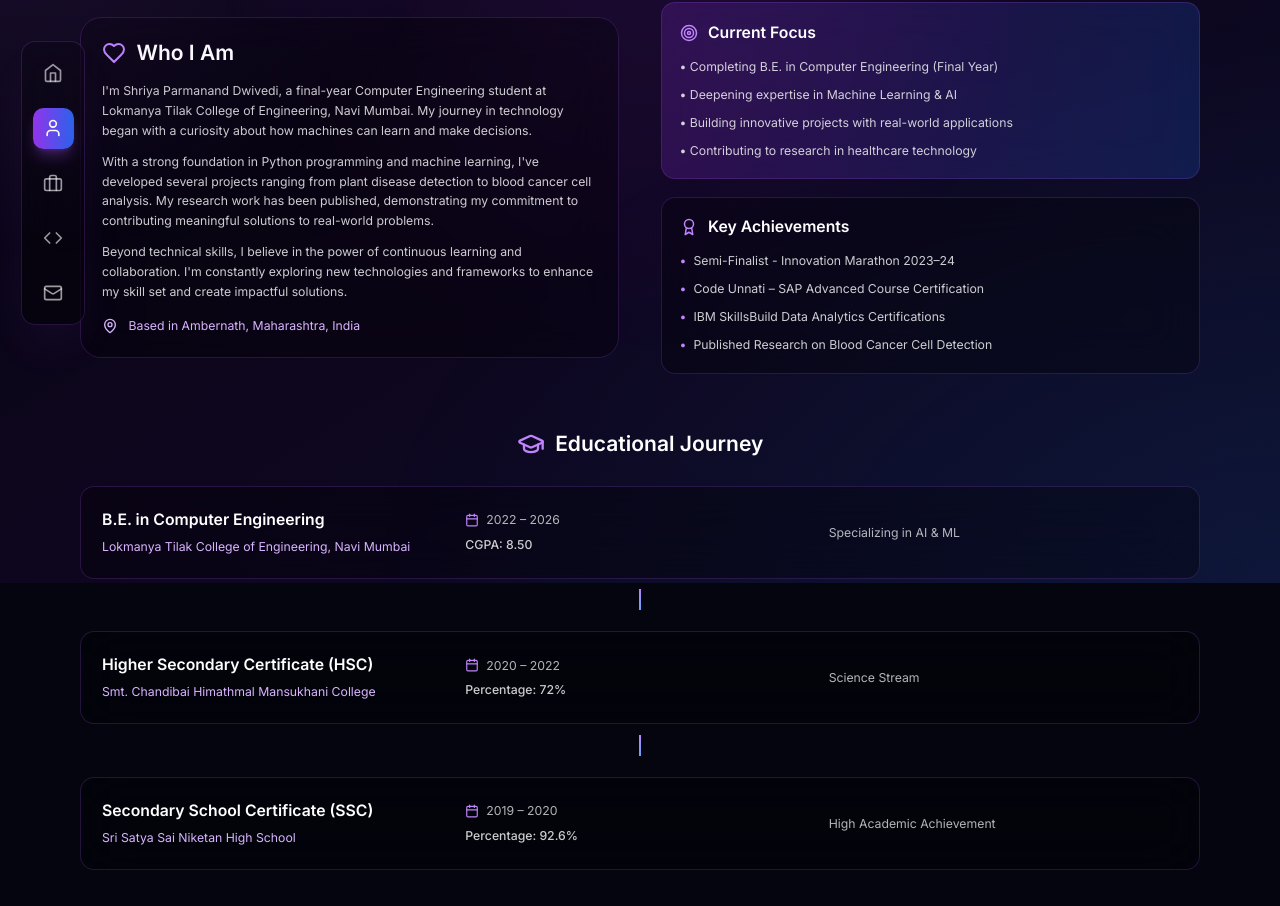
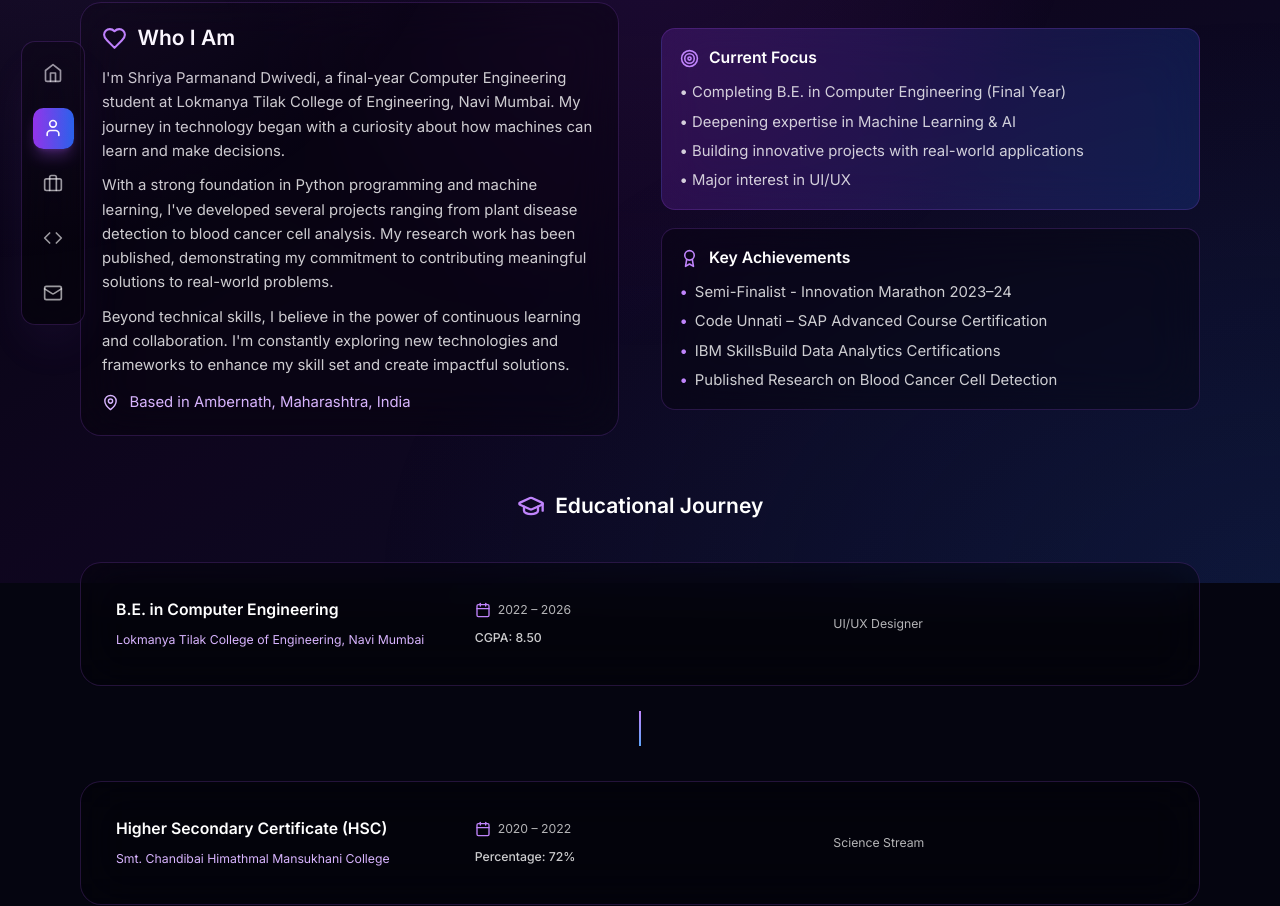
Before and after one commit to Shriyadwivedi1234/Shriya_Portfolio, a React (Vite) app: page /about in a window 1280 px wide. Shown: the part 217-1123 px from the top of the page. Built offline with nearby package versions, Linux system fonts and the light colour scheme.

Commit message:
fifth commit

```diff
--- a/src/pages/About.tsx
+++ b/src/pages/About.tsx
@@ -14,7 +14,7 @@ export function About() {
       institution: "Lokmanya Tilak College of Engineering, Navi Mumbai",
       period: "2022 – 2026",
       grade: "CGPA: 8.50",
-      focus: "Specializing in AI & ML"
+      focus: "UI/UX Designer"
     },
     {
       degree: "Higher Secondary Certificate (HSC)",
@@ -28,7 +28,7 @@ export function About() {
       institution: "Sri Satya Sai Niketan High School",
       period: "2019 – 2020",
       grade: "Percentage: 92.6%",
-      focus: "High Academic Achievement"
+      focus: "Learn. Explore. Prepare."
     }
   ];
 
@@ -48,7 +48,7 @@ export function About() {
           {/* Header */}
           <div className="text-center mb-12">
             <h1 className="text-3xl lg:text-5xl font-bold mb-4">
-              About <span className="bg-gradient-to-r from-purple-400 to-blue-400 bg-clip-text text-transparent">Me</span>
+              <span className="bg-gradient-to-r from-purple-400 to-blue-400 bg-clip-text text-transparent">About Me</span>
             </h1>
             <p className="text-lg text-white/70 max-w-3xl mx-auto leading-relaxed">
               A passionate Computer Engineering student specializing in AI & ML, with a strong foundation
@@ -61,10 +61,10 @@ export function About() {
             <div className="space-y-5">
               <div className="bg-black/30 backdrop-blur-xl rounded-3xl p-6 border border-purple-500/20">
               <h2 className="text-2xl font-semibold mb-4 flex items-center">
-                  <Heart className="mr-3 text-purple-400" size={24} />
+              <Heart className="mr-3 text-purple-400" size={25} />
               Who I Am
               </h2>
-                <div className="space-y-3 text-white/80 leading-relaxed text-base">
+              <div className="space-y-3 text-white/80 leading-relaxed text-[1.0625rem]">
               <p>
               I'm Shriya Parmanand Dwivedi, a final-year Computer Engineering student at
               Lokmanya Tilak College of Engineering, Navi Mumbai. My journey in technology
@@ -83,8 +83,8 @@ export function About() {
               </p>
               </div>
 
-                <div className="mt-4 flex items-center space-x-3 text-purple-300 text-base">
-                  <MapPin size={16} />
+              <div className="mt-4 flex items-center space-x-3 text-purple-300 text-[1.0625rem]">
+              <MapPin size={17} />
               <span>Based in Ambernath, Maharashtra, India</span>
               </div>
               </div>
@@ -95,26 +95,26 @@ export function About() {
               <div className="bg-gradient-to-r from-purple-600/20 to-blue-600/20 rounded-2xl p-5
                 border border-purple-500/20 backdrop-blur-xl">
               <h3 className="text-lg font-semibold mb-3 flex items-center">
-                  <Target className="mr-3 text-purple-400" size={18} />
+              <Target className="mr-3 text-purple-400" size={19} />
               Current Focus
               </h3>
-                <ul className="space-y-2 text-white/80 text-base">
+              <ul className="space-y-2 text-white/80 text-[1.0625rem]">
               <li>• Completing B.E. in Computer Engineering (Final Year)</li>
               <li>• Deepening expertise in Machine Learning & AI</li>
               <li>• Building innovative projects with real-world applications</li>
-                  <li>• Contributing to research in healthcare technology</li>
+              <li>• Major interest in UI/UX</li>
               </ul>
               </div>
 
               {/* Key Achievements */}
               <div className="bg-black/30 backdrop-blur-xl rounded-2xl p-5 border border-purple-500/20">
               <h3 className="text-lg font-semibold mb-3 flex items-center">
-                  <Award className="mr-3 text-purple-400" size={18} />
+              <Award className="mr-3 text-purple-400" size={19} />
               Key Achievements
               </h3>
               <ul className="space-y-2">
               {achievements.map((achievement, index) => (
-                    <li key={index} className="text-white/80 flex items-start text-base">
+              <li key={index} className="text-white/80 flex items-start text-[1.0625rem]">
                 <span className="text-purple-400 mr-2">•</span>
                 {achievement}
               </li>
@@ -125,36 +125,35 @@ export function About() {
             </div>
 
             {/* Education Section */}
-          <div className="mb-16">
-            <h2 className="text-2xl font-semibold text-center mb-8 flex items-center justify-center">
+            <div className="mb-24">
+              <h2 className="text-xl md:text-2xl font-semibold text-center mb-12 flex items-center justify-center text-white">
                 <GraduationCap className="mr-3 text-purple-400" size={28} />
                 Educational Journey
               </h2>
 
-            <div className="space-y-6">
+              <div className="space-y-10">
               {education.map((edu, index) => (
               <div key={index} className="relative">
-                  <div className="bg-black/30 backdrop-blur-xl rounded-2xl p-6 border border-purple-500/20
-                                hover:bg-black/40 transition-all duration-300">
-                    <div className="grid md:grid-cols-3 gap-4 items-center">
+              <div className="bg-black/30 backdrop-blur-xl rounded-3xl p-8 md:p-10 border border-purple-500/20 hover:bg-black/40 transition-all duration-300">
+              <div className="grid md:grid-cols-3 gap-8 items-center">
               <div>
-                        <h3 className="text-lg font-semibold text-white mb-1">{edu.degree}</h3>
-                        <p className="text-purple-300 text-base">{edu.institution}</p>
+              <h3 className="text-base md:text-lg font-semibold text-white mb-2">{edu.degree}</h3>
+              <p className="text-purple-300 text-sm md:text-base">{edu.institution}</p>
               </div>
-                      <div className="space-y-1">
-                        <div className="flex items-center text-white/70 text-base">
-                          <Calendar size={14} className="mr-2 text-purple-400" />
+              <div className="space-y-2">
+              <div className="flex items-center text-white/70 text-sm md:text-base">
+              <Calendar size={16} className="mr-2 text-purple-400" />
               {edu.period}
               </div>
-                        <div className="text-white/80 font-medium text-base">{edu.grade}</div>
+              <div className="text-white/80 font-medium text-sm md:text-base">{edu.grade}</div>
               </div>
-                      <div className="text-white/70 text-base">{edu.focus}</div>
+              <div className="text-white/70 text-sm md:text-base">{edu.focus}</div>
               </div>
               </div>
 
               {index < education.length - 1 && (
-                    <div className="flex justify-center my-3">
-                      <div className="w-0.5 h-6 bg-gradient-to-b from-purple-400 to-blue-400"></div>
+              <div className="flex justify-center my-7">
+              <div className="w-0.5 h-10 bg-gradient-to-b from-purple-400 to-blue-400"></div>
               </div>
               )}
               </div>
@@ -163,7 +162,7 @@ export function About() {
             </div>
 
             {/* Goals & Vision */}
-          <div className="text-center">
+            <div className="text-center mb-16">
             <div className="bg-gradient-to-r from-purple-600/20 to-blue-600/20 rounded-3xl p-8
                     border border-purple-500/20 backdrop-blur-xl">
               <Target className="mx-auto mb-4 text-purple-400" size={40} />
```
Lines whose indentation alone changed are shown as unchanged.
